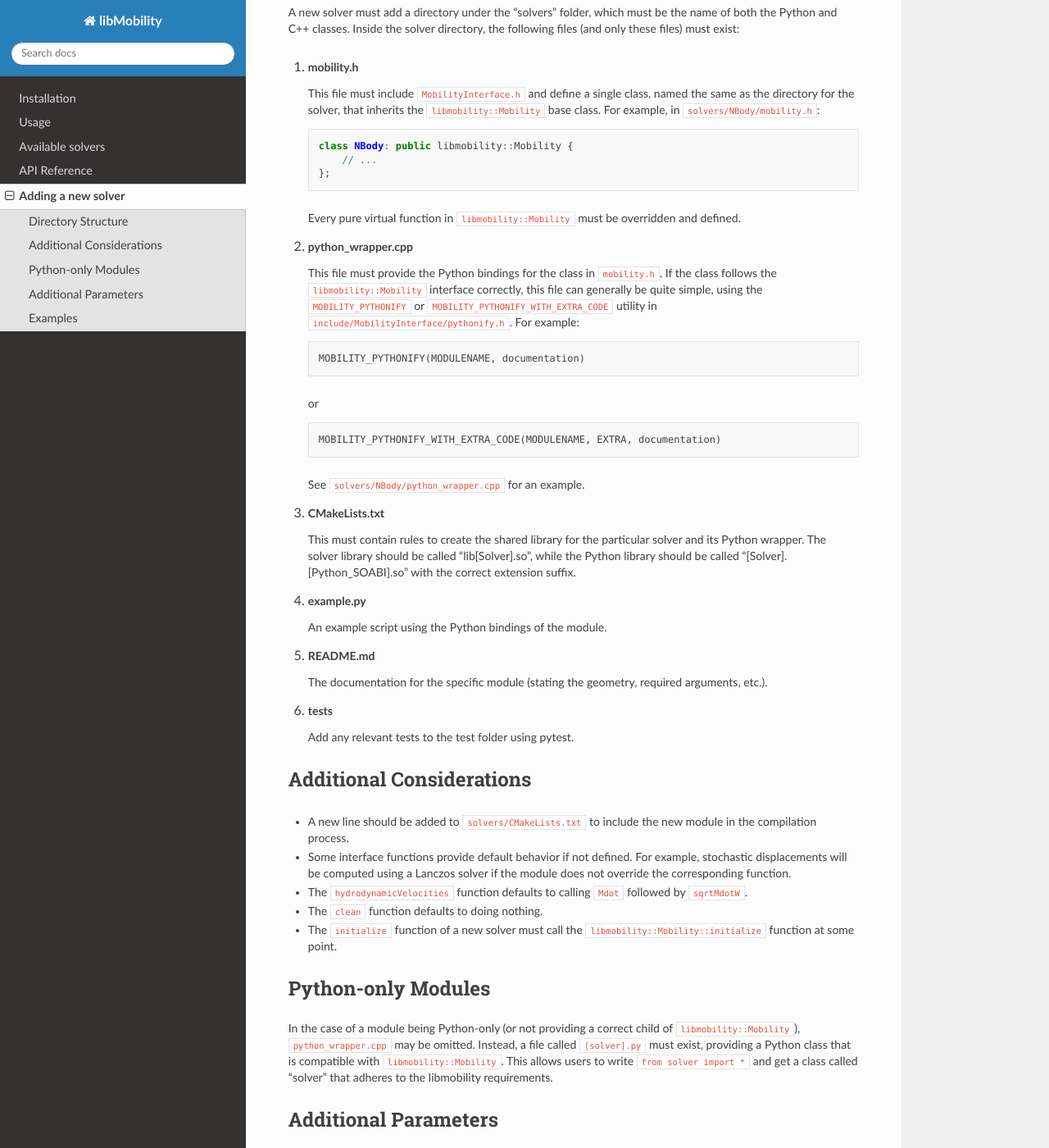
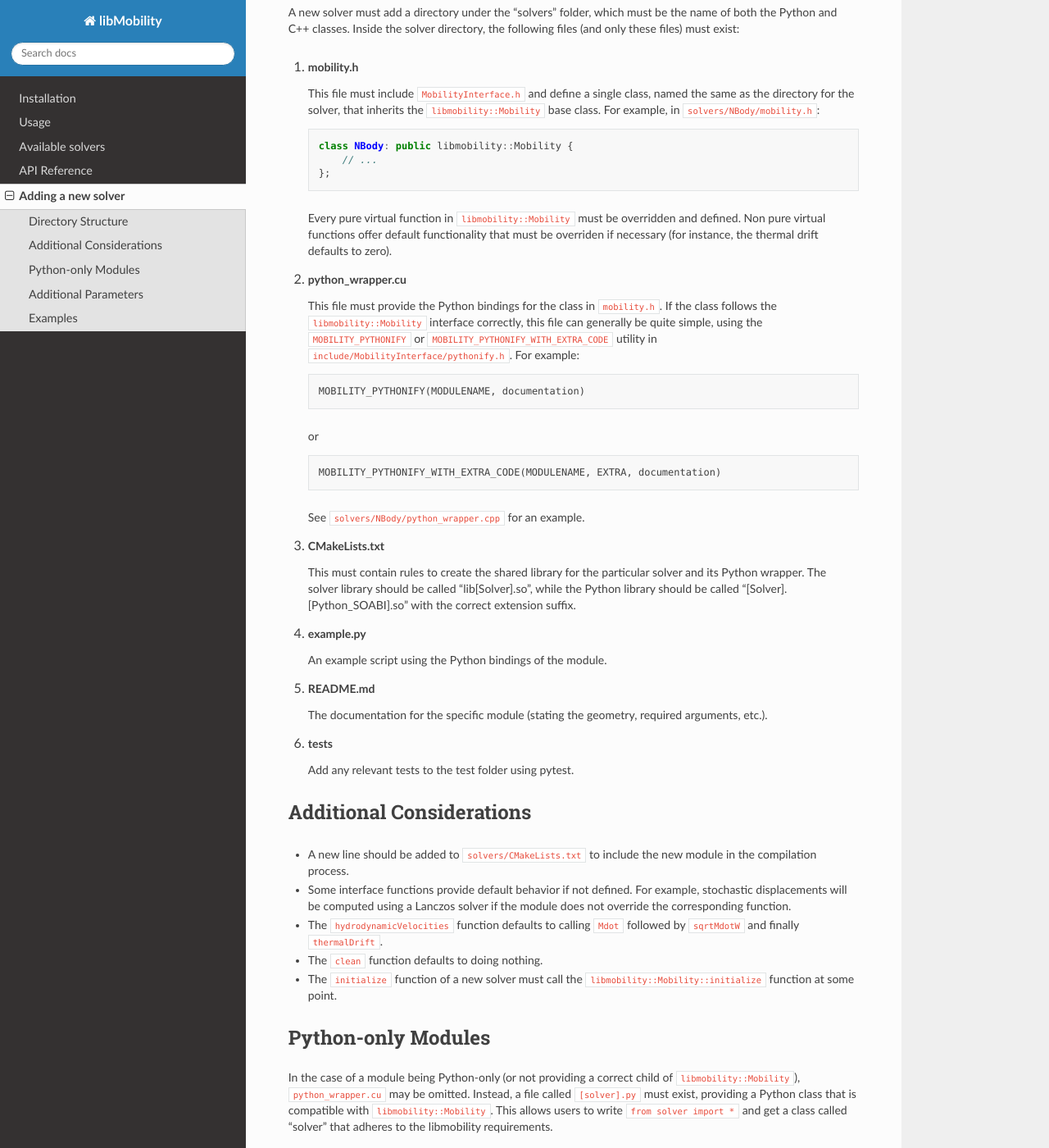
Before and after one commit to stochasticHydroTools/libMobility, a Sphinx documentation site: the page built from docs/source/new-solver.rst, in a window 1280 px wide and 1400 px high, scrolled down 338 px. Shown: the whole window at 82% size. Built offline with Sphinx 7.4.7 and the Read the Docs theme 3.1.0, drawn with Linux system fonts in a browser that asks for light colours; some of the changed text lies outside the part shown.

Commit message:
Update documentation

```diff
--- a/docs/source/new-solver.rst
+++ b/docs/source/new-solver.rst
@@ -20,9 +20,9 @@ A new solver must add a directory under the "solvers" folder, which must be the
           // ...
       };
 
-   Every pure virtual function in ``libmobility::Mobility`` must be overridden and defined.
+   Every pure virtual function in ``libmobility::Mobility`` must be overridden and defined. Non pure virtual functions offer default functionality that must be overriden if necessary (for instance, the thermal drift defaults to zero).
 
-2. **python_wrapper.cpp**
+2. **python_wrapper.cu**
 
    This file must provide the Python bindings for the class in ``mobility.h``. If the class follows the ``libmobility::Mobility`` interface correctly, this file can generally be quite simple, using the ``MOBILITY_PYTHONIFY`` or ``MOBILITY_PYTHONIFY_WITH_EXTRA_CODE`` utility in ``include/MobilityInterface/pythonify.h``. For example:
 
@@ -59,22 +59,22 @@ Additional Considerations
 
 - A new line should be added to ``solvers/CMakeLists.txt`` to include the new module in the compilation process.
 - Some interface functions provide default behavior if not defined. For example, stochastic displacements will be computed using a Lanczos solver if the module does not override the corresponding function.
-- The ``hydrodynamicVelocities`` function defaults to calling ``Mdot`` followed by ``sqrtMdotW``.
+- The ``hydrodynamicVelocities`` function defaults to calling ``Mdot`` followed by ``sqrtMdotW`` and finally ``thermalDrift``.
 - The ``clean`` function defaults to doing nothing.
 - The ``initialize`` function of a new solver must call the ``libmobility::Mobility::initialize`` function at some point.
 
 Python-only Modules
 -------------------
 
-In the case of a module being Python-only (or not providing a correct child of ``libmobility::Mobility``), ``python_wrapper.cpp`` may be omitted. Instead, a file called ``[solver].py`` must exist, providing a Python class that is compatible with ``libmobility::Mobility``. This allows users to write ``from solver import *`` and get a class called "solver" that adheres to the libmobility requirements.
+In the case of a module being Python-only (or not providing a correct child of ``libmobility::Mobility``), ``python_wrapper.cu`` may be omitted. Instead, a file called ``[solver].py`` must exist, providing a Python class that is compatible with ``libmobility::Mobility``. This allows users to write ``from solver import *`` and get a class called "solver" that adheres to the libmobility requirements.
 
 Additional Parameters
 ---------------------
 
-When a module needs additional parameters beyond those provided to ``initialize``, an additional function called ``setParameters[SolverName]`` must be defined and exposed to Python. See ``solvers/PSE/mobility.h`` and ``solver/PSE/python_wrapper.cpp`` for an example. Users of the library are responsible for calling ``setParameters`` before calling ``initialize`` with the required arguments.
+When a module needs additional parameters beyond those provided to ``initialize``, an additional function called ``setParameters[SolverName]`` must be defined and exposed to Python. See ``solvers/PSE/mobility.h`` and ``solver/PSE/python_wrapper.cu`` for an example. Users of the library are responsible for calling ``setParameters`` before calling ``initialize`` with the required arguments.
 
 Examples
 --------
 
 - See ``solvers/SelfMobility`` for a basic example.
-- The NBody solver only provides an initialization and ``Mdot`` functions, demonstrating the use of default implementations for other methods.
+- The NBody solver only provides an initialization, ``Mdot`` and ``thermalDrift`` functions, demonstrating the use of default implementations for other methods.
```
Also changed, not shown: docs/source/index.rst (+7 -3 lines), docs/source/usage.rst (+4 -23 lines).
